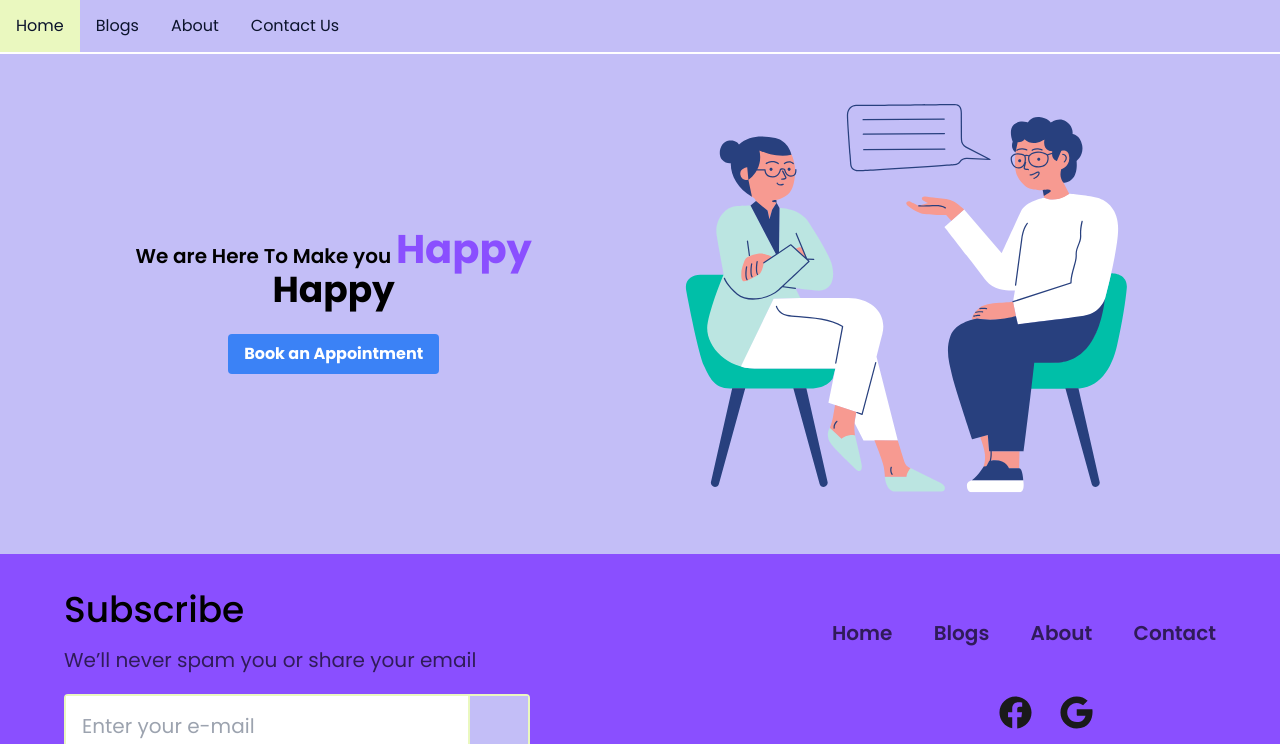
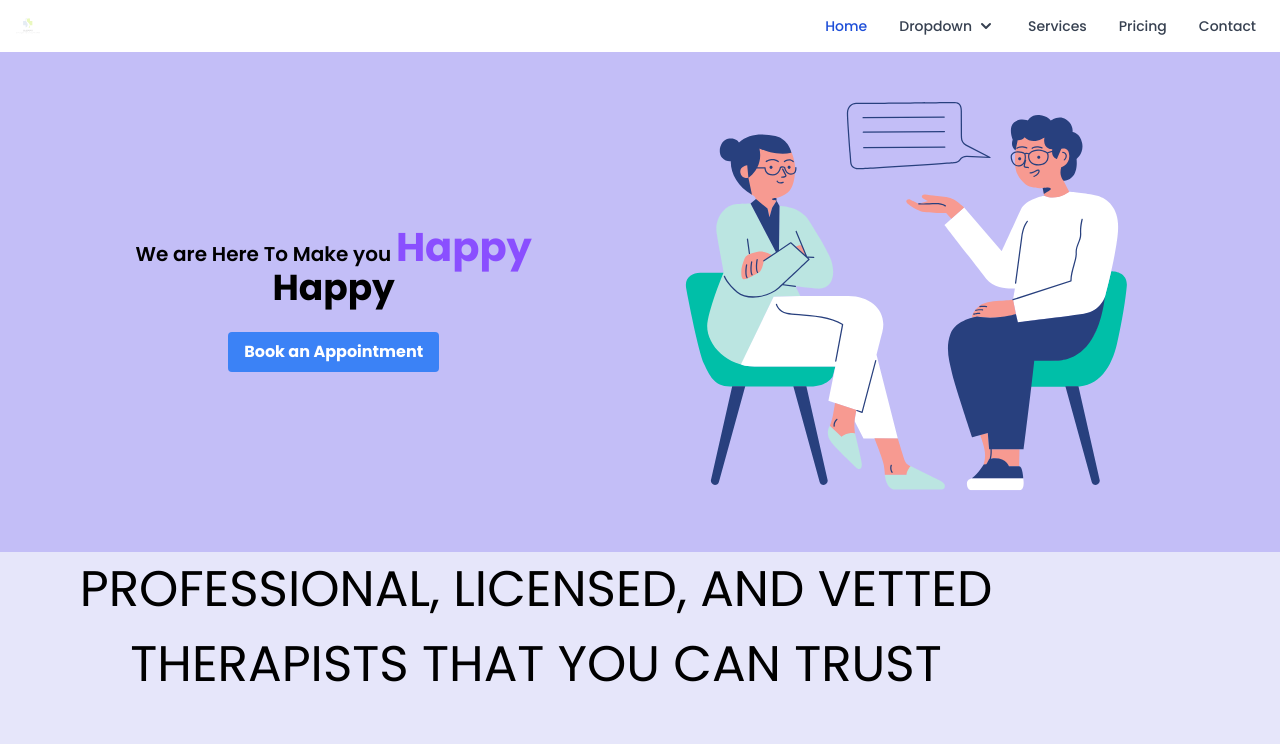
Before and after one commit to rozhiar-tech/Happy, a React (Create React App) app: page / in a window 1280 px wide. Shown: the top 744 px of the page. Built offline with nearby package versions, Linux system fonts and the light colour scheme; some icons are missing.

Commit message:
fixed the navbar and structured files

```diff
--- a/src/App.jsx
+++ b/src/App.jsx
@@ -1,6 +1,8 @@
 import React from 'react';
 import { BrowserRouter, Route, Routes } from 'react-router-dom';
 import Home from './pages/home';
+import Footer from "./components/Footer/Footer";
+import Navbar from "./components/Home/navbar"
 
 import './App.css';
 
@@ -8,6 +10,8 @@
   return (
     <div className="App">
       <BrowserRouter>
+      <Navbar/>
+
         {/* Insert navbar Component here */}
         <Routes>
           {/* When components are created, insert them in element */}
@@ -17,6 +21,8 @@
           <Route path="/contact" element="" />
           <Route path="/login" element="" />
         </Routes>
+      <Footer />
+
       </BrowserRouter>
     </div>
   );
--- a/src/components/firstSection.js
+++ b/src/components/Home/firstSection.js
@@ -1,7 +1,7 @@
 
 import React from "react";
-import "./styles/firstSection.css";
-import therapy from "../assets/therapy.svg";
+import "../styles/firstSection.css";
+import therapy from "../../assets/therapy.svg";
 
 
 const FirstSection = () => {
--- /dev/null
+++ b/src/components/Home/navbar.js
@@ -0,0 +1,61 @@
+import React from "react";
+import '../styles/navbar.css'
+import logo from '../../assets/Logo.svg'
+
+
+function navbar() {
+  return (
+
+<nav className="px-2 bg-white border-gray-200 dark:bg-vodka dark:border-gray-700">
+  <div className="container flex flex-wrap items-center justify-between mx-auto">
+    <button type="button" href="#" className="flex items-center">
+        <img src={logo} className="h-11 mr-3 sm:h-10" alt=" Logo" />
+
+    </button>
+    <button data-collapse-toggle="navbar-dropdown" type="button" className="inline-flex items-center p-2 ml-3 text-sm text-gray-500 rounded-lg md:hidden hover:bg-gray-100 focus:outline-none focus:ring-2 focus:ring-gray-200 dark:text-gray-400 dark:hover:bg-gray-700 dark:focus:ring-gray-600" aria-controls="navbar-dropdown" aria-expanded="false">
+      <span className="sr-only">Open main menu</span>
+
+    </button>
+    <div className="hidden w-full md:block md:w-auto" id="navbar-dropdown">
+      <ul className="flex flex-col p-4 mt-4 border  rounded-lg  md:flex-row md:space-x-8 md:mt-0 md:text-sm md:font-medium md:border-0 dark:border-gray-700">
+        <li>
+          <button type="button" href="#" className="block py-2 pl-3 pr-4 text-white bg-blue-700 rounded md:bg-transparent md:text-blue-700 md:p-0 md:dark:text-white dark:bg-blue-600 md:dark:bg-transparent" aria-current="page">Home</button>
+        </li>
+        <li>
+            <button type="button" id="dropdownNavbarLink" data-dropdown-toggle="dropdownNavbar" className="flex items-center justify-between w-full py-2 pl-3 pr-4 font-medium text-gray-700 rounded hover:bg-gray-100 md:hover:bg-transparent md:border-0 md:hover:text-blue-700 md:p-0 md:w-auto dark:text-gray-400 dark:hover:text-white dark:focus:text-white dark:border-gray-700 dark:hover:bg-gray-700 md:dark:hover:bg-transparent">Dropdown <svg className="w-5 h-5 ml-1" aria-hidden="true" fill="currentColor" viewBox="0 0 20 20" xmlns="http://www.w3.org/2000/svg"><path fillRule="evenodd" d="M5.293 7.293a1 1 0 011.414 0L10 10.586l3.293-3.293a1 1 0 111.414 1.414l-4 4a1 1 0 01-1.414 0l-4-4a1 1 0 010-1.414z" clipRule="evenodd">s</path></svg></button>
+
+            <div id="dropdownNavbar" className="z-10 hidden font-normal bg-white divide-y divide-gray-100 rounded shadow w-44 dark:bg-gray-700 dark:divide-gray-600">
+                <ul className="py-1 text-sm text-gray-700 dark:text-gray-400" aria-labelledby="dropdownLargeButton">
+                  <li>
+                    <button type="button" href="#" className="block px-4 py-2 hover:bg-gray-100 dark:hover:bg-gray-600 dark:hover:text-white">Dashboard</button>
+                  </li>
+                  <li>
+                    <button type="button" href="#" className="block px-4 py-2 hover:bg-gray-100 dark:hover:bg-gray-600 dark:hover:text-white">Settings</button>
+                  </li>
+                  <li>
+                    <button type="button" href="#" className="block px-4 py-2 hover:bg-gray-100 dark:hover:bg-gray-600 dark:hover:text-white">Earnings</button>
+                  </li>
+                </ul>
+                <div className="py-1">
+                  <button type="button" href="#" className="block px-4 py-2 text-sm text-gray-700 hover:bg-gray-100 dark:hover:bg-gray-600 dark:text-gray-400 dark:hover:text-white">Sign out</button>
+                </div>
+            </div>
+        </li>
+        <li>
+          <button type="button" href="#" className="block py-2 pl-3 pr-4 text-gray-700 rounded hover:bg-gray-100 md:hover:bg-transparent md:border-0 md:hover:text-blue-700 md:p-0 dark:text-gray-400 md:dark:hover:text-white dark:hover:bg-gray-700 dark:hover:text-white md:dark:hover:bg-transparent">Services</button>
+        </li>
+        <li>
+          <button type="button" href="#" className="block py-2 pl-3 pr-4 text-gray-700 rounded hover:bg-gray-100 md:hover:bg-transparent md:border-0 md:hover:text-blue-700 md:p-0 dark:text-gray-400 md:dark:hover:text-white dark:hover:bg-gray-700 dark:hover:text-white md:dark:hover:bg-transparent">Pricing</button>
+        </li>
+        <li>
+          <button type="button" href="#" className="block py-2 pl-3 pr-4 text-gray-700 rounded hover:bg-gray-100 md:hover:bg-transparent md:border-0 md:hover:text-blue-700 md:p-0 dark:text-gray-400 md:dark:hover:text-white dark:hover:bg-gray-700 dark:hover:text-white md:dark:hover:bg-transparent">Contact</button>
+        </li>
+      </ul>
+    </div>
+  </div>
+</nav>
+
+  );
+}
+
+export default navbar;
--- /dev/null
+++ b/src/components/Home/secondSection.js
@@ -0,0 +1,28 @@
+
+import React from "react";
+import "../styles/secondSection.css";
+import image from "../../assets/section2.png";
+
+
+const SecondSection = () => {
+    return (
+        <div className="style ">
+            <div className="one">
+                <h1>PROFESSIONAL, LICENSED, AND VETTED</h1>
+                <h1>THERAPISTS THAT YOU CAN TRUST</h1>
+            </div>
+
+            <img src={image} alt="pictureof" className="im"/>
+
+            <div className="second">
+                <p>Tap into the world&apos;s largest network of licensed, accredited, and experienced therapists who can help you with a range of issues including depression, anxiety, relationships, trauma, grief, and more. with our therapists, you get the same professionalism and quality you would expect from an in-office therapist, but with the ability to communicate whenever and however you want.</p>
+            </div>
+            <div>
+            <button className="bg-vodka hover:bg-blue-700 text-white font-bold py-2 px-4 rounded mt-6" type="button">
+                Book An Appointment
+            </button>
+            </div>
+        </div>
+    );
+    }
+export default SecondSection;
--- a/src/components/navbar.js
+++ /dev/null
@@ -1,26 +0,0 @@
-import React from "react";
-import './styles/navbar.css'
-
-
-function navbar() {
-  return (
-    <div className="navbar">
-        <a href="#home">Home</a>
-        <a href="#blogs">Blogs</a>
-        <div className="dropdown">
-            <button className="dropbtn" type="button">About
-            <i className="fa fa-caret-down"/>
-            </button>
-            <div className="dropdown-content">
-            <button href="#" type="button">Link 1</button>
-            <button href="#" type="button">Link 2</button>
-            <button href="#" type="button">Link 3</button>
-            </div>
-        </div>
-        <a href="#contact us">Contact Us</a>
-        <image src="logo" alt="" />
-</div>
-  );
-}
-
-export default navbar;
--- a/src/components/secondSection.js
+++ /dev/null
@@ -1,28 +0,0 @@
-
-import React from "react";
-import "./styles/secondSection.css";
-import image from "../assets/section2.png";
-
-
-const SecondSection = () => {
-    return (
-        <div className="style ">
-            <div className="one">
-                <h1>PROFESSIONAL, LICENSED, AND VETTED</h1>
-                <h1>THERAPISTS THAT YOU CAN TRUST</h1>
-            </div>
-
-            <img src={image} alt="pictureof" className="im"/>
-
-            <div className="second">
-                <p>Tap into the world&apos;s largest network of licensed, accredited, and experienced therapists who can help you with a range of issues including depression, anxiety, relationships, trauma, grief, and more. with our therapists, you get the same professionalism and quality you would expect from an in-office therapist, but with the ability to communicate whenever and however you want.</p>
-            </div>
-            <div>
-            <button className="btnC" type="button">
-                Book An Appointment
-            </button>
-            </div>
-        </div>
-    );
-    }
-export default SecondSection;
--- a/src/components/styles/navbar.css
+++ b/src/components/styles/navbar.css
@@ -3,7 +3,14 @@
     background-color: #C3BEF7;
     border-bottom-style: solid;
     border-bottom-color: #fff;
-    border-bottom-width: 2px;
+
+
+  }
+  .navbar img{
+    width: 100px;
+    height: 100px;
+    margin-left: 20px;
+
   }
 
   .navbar a {
--- a/src/components/styles/secondSection.css
+++ b/src/components/styles/secondSection.css
@@ -2,7 +2,7 @@
     width: 100%;
     height: 900px;
     left: 0px;
-    background: #FEE89E;
+    background: lavender;
 }
 .one{
     width: 982px;
@@ -40,10 +40,3 @@
     left: 164px;
     top: 1113px;
 }
-.btnC{
-   width: 350px;
-   height: 60px;
-   left: 164px;
-   background: #2DD3E3;
-   border-radius: 6px;
-}
--- a/src/pages/home.js
+++ b/src/pages/home.js
@@ -1,15 +1,13 @@
 import React from "react";
-import FirstSection from "../components/firstSection";
-import Footer from "../components/Footer/Footer";
-import Navbar from "../components/navbar"
+import FirstSection from "../components/Home/firstSection";
+import SecondSection from "../components/Home/secondSection";
 
 
 function Home() {
   return (
     <div>
-      <Navbar/>
       <FirstSection/>
-      <Footer />
+      <SecondSection/>
     </div>
   );
 }
--- a/tailwind.config.js
+++ b/tailwind.config.js
@@ -5,7 +5,7 @@
     extend: {
       colors: {
         'lavender-indigo': '#8A4FFF',
-        "vodka": '#C3BEF7',
+        'vodka': '#C3BEF7',
         'pale-spring-bud': '#EAF8BF',
         'wild-strawberry': '#FF36AB',
         'maastricht-blue': '#0B132B',
```
Also changed, not shown: src/assets/Logo.svg (added).
